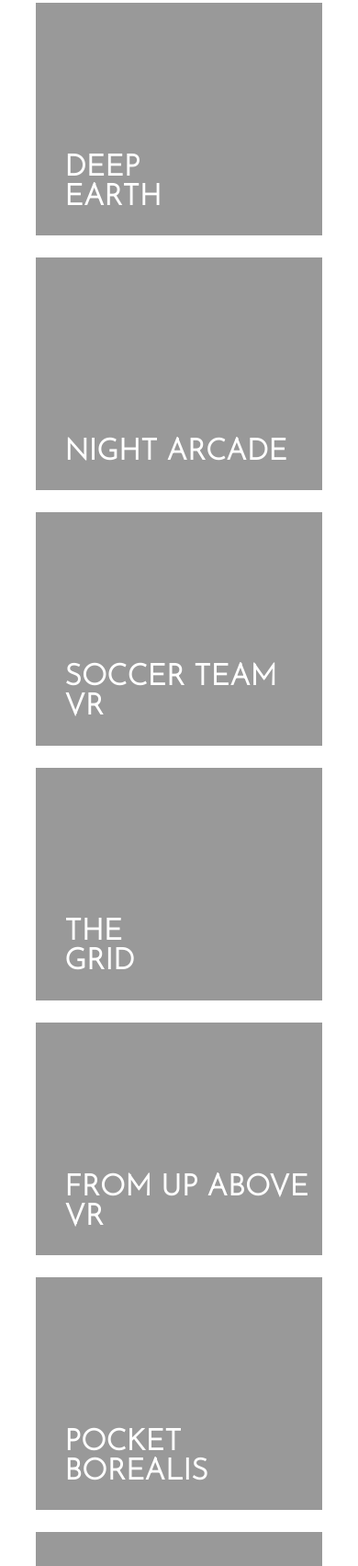
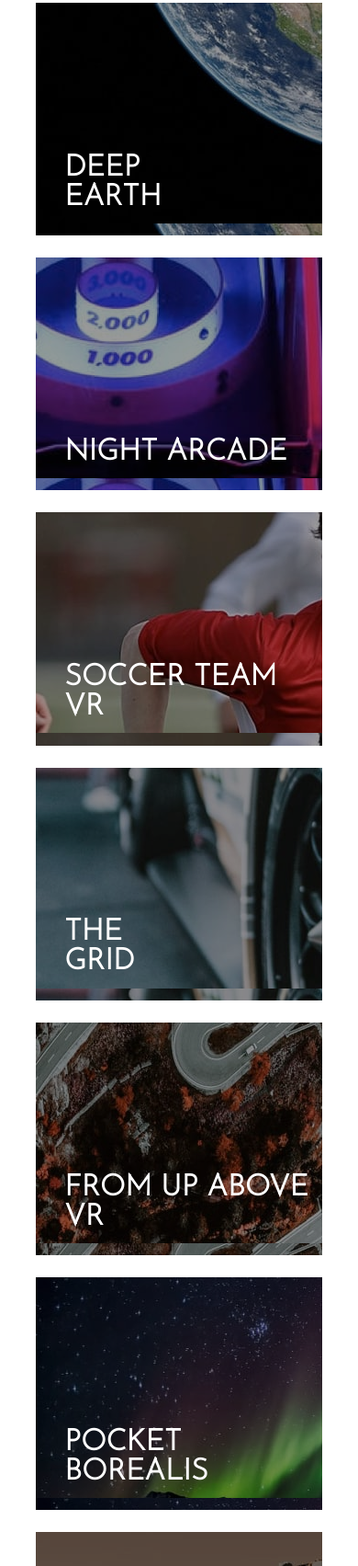
Before and after one commit to JRicardoMatos/loopstudios-landing-page, a plain HTML site: page index.html in a window 390 px wide. Shown: the part 2139-3842 px from the top of the page at 92% size. Drawn offline with Linux system fonts and the light colour scheme.

Commit message:
Update style.css

```diff
--- a/style.css
+++ b/style.css
@@ -439,14 +439,14 @@ justify-content: space-between;
     .grid img{
         display:none;
     }
-    .grid-item1{background-image: url('./images/mobile/image-deep-earth.jpg');}
-    .grid-item2{background-image: url('./images/mobile/image-night-arcade.jpg');}
-    .grid-item3{background-image: url('./images/mobile/image-soccer-team.jpg');}
-    .grid-item4{background-image: url('./images/mobile/image-grid.jpg');}
-    .grid-item5{background-image: url('./images/mobile/image-from-above.jpg');}
-    .grid-item6{background-image: url('./images/mobile/image-pocket-borealis.jpg');}
-    .grid-item7{background-image: url('./images/mobile/image-curiosity.jpg');}
-    .grid-item8{background-image: url('./images/mobile/image-fisheye.jpg')}
+    .grid-item1{background-image: url('./mobile-deep-earth.jpg');}
+    .grid-item2{background-image: url('./mobile-night-arcade.jpg');}
+    .grid-item3{background-image: url('./mobile-soccer-team.jpg');}
+    .grid-item4{background-image: url('./mobile-grid.jpg');}
+    .grid-item5{background-image: url('./mobile-from-above.jpg');}
+    .grid-item6{background-image: url('./mobile-pocket-borealis.jpg');}
+    .grid-item7{background-image: url('./mobile-curiosity.jpg');}
+    .grid-item8{background-image: url('./mobile-fisheye.jpg')}
 
     footer{
         position: absolute;
```
